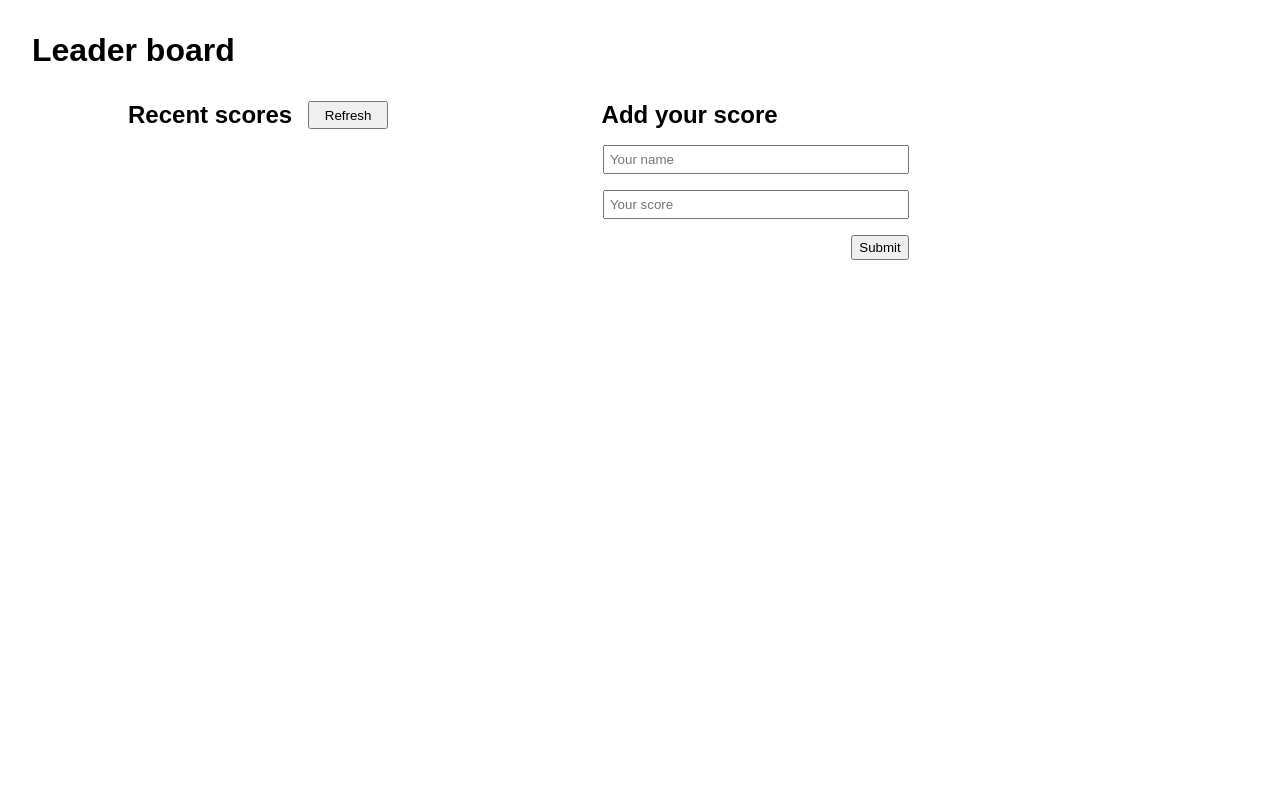
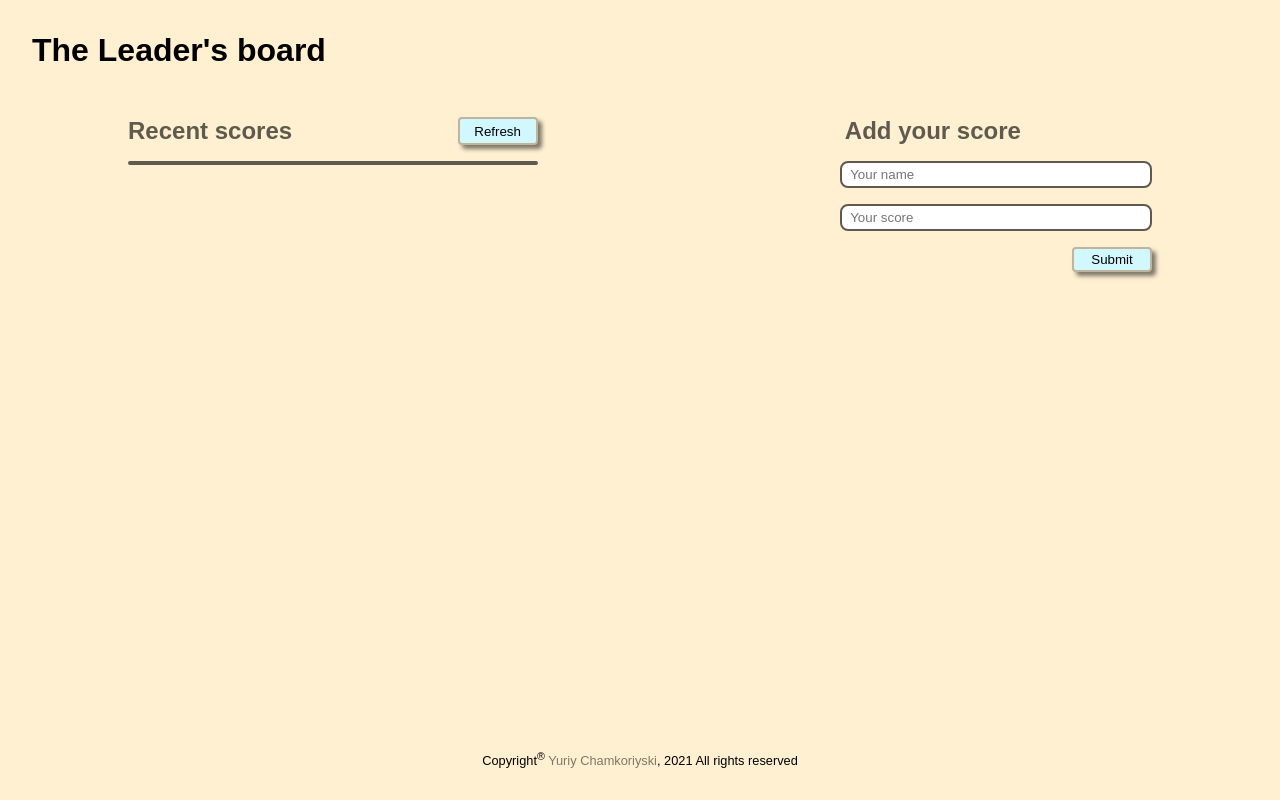
Before and after one commit to Hombre2014/Leaderboard, a website built with webpack: page src/index.html in a window 1280 px wide. Built offline with nearby package versions, Linux system fonts and the light colour scheme; no server answers.

Commit message:
Add styling

```diff
--- a/src/index.html
+++ b/src/index.html
@@ -4,12 +4,13 @@
 <head>
   <meta charset="UTF-8">
   <meta name="viewport" content="width=device-width, initial-scale=1.0">
-  <title>Yuriy's Leader board app</title>
+  <title>The Leader's board</title>
+  <link rel="icon" type="image/x-icon" href="./img/favicon.jpg">
 </head>
 
 <body>
   <header>
-    <h1 id="title">Leader board</h1>
+    <h1 id="title">The Leader's board</h1>
   </header>
   <main>
     <section>
@@ -23,13 +24,16 @@
       <h2>Add your score</h2>
       <form id="data-submit">
         <label for="name"></label>
-        <input class="your-name" type="text" id="name" name="name" placeholder="Your name">
+        <input class="your-name" type="text" id="name" name="name" placeholder="Your name" maxlength="18" >
         <label for="score"></label>
-        <input class="your-score" type="text" id="score" name="score" placeholder="Your score">
+        <input class="your-score" type="number" id="score" name="score" placeholder="Your score" max="999">
         <button class="btn-submit" type="submit" value="Submit" title="Submit">Submit</button>
       </form>
     </aside>
   </main>
+  <footer>
+    <p>Copyright<sup>&reg;</sup> <a class="author" href="https://github.com/Hombre2014">Yuriy Chamkoriyski</a>, 2021 All rights reserved</p>
+  </footer>
 </body>
 
 </html>
--- a/src/index.js
+++ b/src/index.js
@@ -2,5 +2,6 @@ import './style.css';
 import postScore from './post.js';
 import refresh from './refresh.js';
 
+refresh();
 document.getElementById('data-submit').addEventListener('submit', postScore);
 document.querySelector('.btn-refresh').addEventListener('click', refresh);
--- a/src/style.css
+++ b/src/style.css
@@ -5,20 +5,29 @@
 
 body {
   font-family: Arial, Helvetica, sans-serif;
+  height: 90vh;
+  background-color: #fff0d1;
+}
+
+h2 {
+  color: #5f5a4e;
 }
 
 #title {
-  margin: 2rem;
+  margin: 2rem 0 3rem 2rem;
 }
 
 main {
   margin: 2rem 8rem;
   display: flex;
-  column-gap: 4rem;
+  column-gap: 2rem;
+  justify-content: space-between;
+  flex-wrap: wrap;
 }
 
 .scores {
   display: flex;
+  justify-content: space-between;
   margin-bottom: 1rem;
 }
 
@@ -39,7 +48,22 @@ input {
 .btn-submit {
   max-width: 80px;
   float: right;
+}
+
+button,
+button:focus {
+  background-color: #d1f7ff;
+  border-radius: 4px;
+  border: 2px solid #bfb49c;
+  width: 80px;
   padding: 3px 6px;
+  box-shadow: 4px 4px 4px #7f7868;
+  cursor: pointer;
+}
+
+button:hover {
+  background-color: #d1e0ff;
+  box-shadow: 1px 1px 2px #7f7868;
 }
 
 section {
@@ -55,25 +79,36 @@ aside {
 .result {
   display: flex;
   justify-content: space-between;
-  padding: 0.5rem;
+  padding: 4px 8px;
 }
 
 .result:first-of-type {
-  background-color: rgb(155, 155, 155);
+  background-color: #bfb49c;
+  border-top-left-radius: 8px;
+  border-top-right-radius: 8px;
 }
 
-/* .results {
-  border: 2px solid black;
-} */
+.result:last-of-type {
+  border-bottom-left-radius: 8px;
+  border-bottom-right-radius: 8px;
+}
+
+.results {
+  border: 2px solid #5f5a4e !important;
+  margin-bottom: 2rem;
+  border-radius: 8px;
+}
 
 .results :nth-child(2n+3) {
-  background-color: rgb(155, 155, 155);
+  background-color: #bfb49c;
 }
 
 .your-name,
 .your-score {
-  padding: 5px;
+  padding: 4px 8px;
   margin-bottom: 1rem;
+  border: 2px solid #5f5a4e !important;
+  border-radius: 8px;
 }
 
 #data-submit {
@@ -81,3 +116,22 @@ aside {
   flex-direction: column;
   align-items: flex-end;
 }
+
+footer {
+  width: 100%;
+  position: fixed;
+  padding-bottom: 2rem;
+  bottom: 0;
+  text-align: center;
+  font-size: 0.8rem;
+}
+
+.author {
+  text-decoration: none;
+  color: #7f7868;
+  cursor: pointer;
+}
+
+.author:hover {
+  color: #5f5a4e;
+}
```
Also changed, not shown: README.md, src/img/Leaderboard_snapshot.png (added), src/img/favicon.jpg (added), src/img/leaderboard.png (added).
